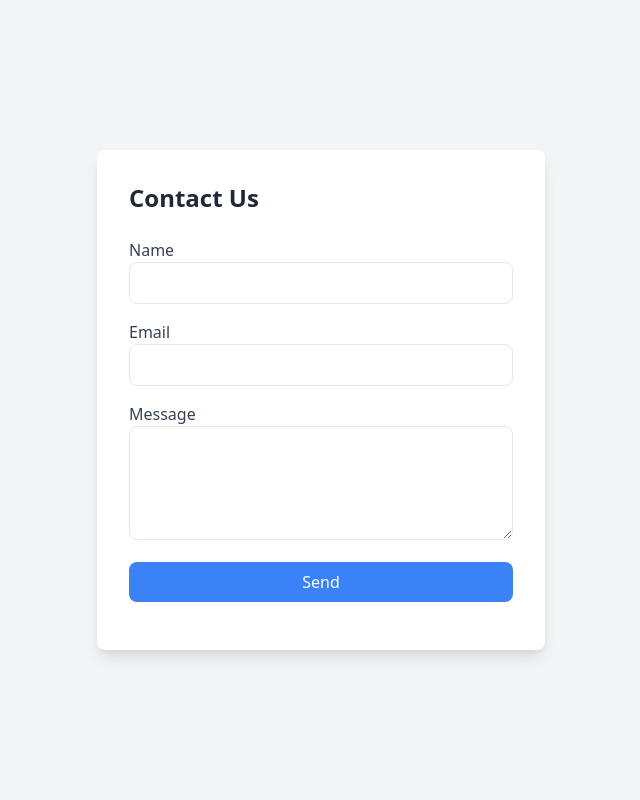
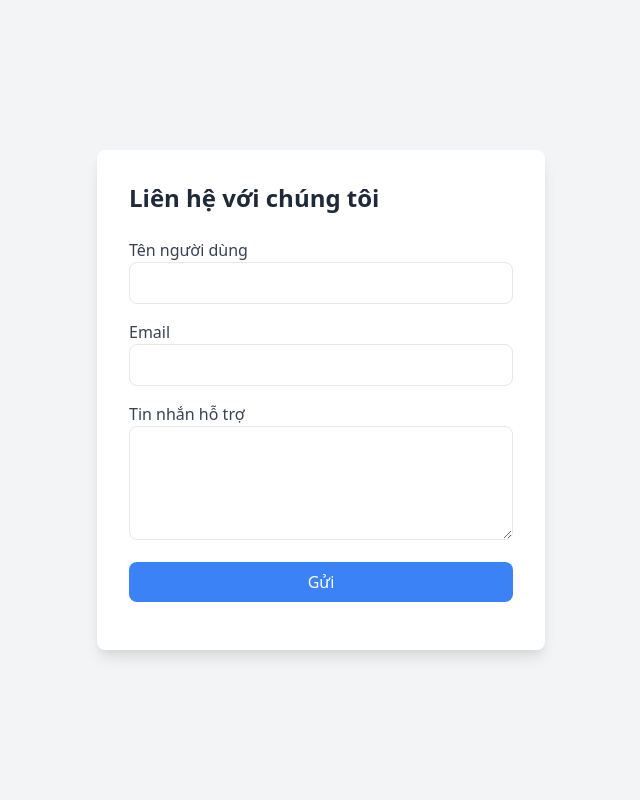
Before and after one commit to QuyPhuoc/CaseStudy, a PHP site: page /Contact.php in a window 1280 px wide. Shown: the whole page, without its empty margins (319-959 px from the left). Run offline with PHP 8.4, Linux system fonts and the light colour scheme.

Commit message:
suatiengviettoanbo

```diff
--- a/tailwincss/src/html/Contact.php
+++ b/tailwincss/src/html/Contact.php
@@ -9,10 +9,10 @@
 <body>
     <div class="min-h-screen flex items-center justify-center bg-gray-100">
         <div class="bg-white p-8 rounded-lg shadow-lg w-full max-w-md">
-            <h2 class="text-2xl font-bold mb-6 text-gray-800">Contact Us</h2>
+            <h2 class="text-2xl font-bold mb-6 text-gray-800">Liên hệ với chúng tôi</h2>
             <form action="send_contact.php" method="POST">
                 <div class="mb-4">
-                    <label for="name" class="block text-gray-700">Name</label>
+                    <label for="name" class="block text-gray-700">Tên người dùng</label>
                     <input type="text" id="name" name="name" class="w-full px-3 py-2 border rounded-lg focus:outline-none focus:ring-2 focus:ring-blue-500" required>
                 </div>
                 <div class="mb-4">
@@ -20,11 +20,11 @@
                     <input type="email" id="email" name="email" class="w-full px-3 py-2 border rounded-lg focus:outline-none focus:ring-2 focus:ring-blue-500" required>
                 </div>
                 <div class="mb-4">
-                    <label for="message" class="block text-gray-700">Message</label>
+                    <label for="message" class="block text-gray-700">Tin nhắn hỗ trợ</label>
                     <textarea id="message" name="message" rows="4" class="w-full px-3 py-2 border rounded-lg focus:outline-none focus:ring-2 focus:ring-blue-500" required></textarea>
                 </div>
                 <div class="mb-4">
-                    <button type="submit" class="w-full bg-blue-500 text-white px-3 py-2 rounded-lg hover:bg-blue-600 focus:outline-none focus:ring-2 focus:ring-blue-500">Send</button>
+                    <button type="submit" class="w-full bg-blue-500 text-white px-3 py-2 rounded-lg hover:bg-blue-600 focus:outline-none focus:ring-2 focus:ring-blue-500">Gửi</button>
                 </div>
             </form>
         </div>
```
Also changed, not shown: tailwincss/src/html/Login.php (+11 -12 lines), tailwincss/src/html/Main.php (+4 -5 lines).
